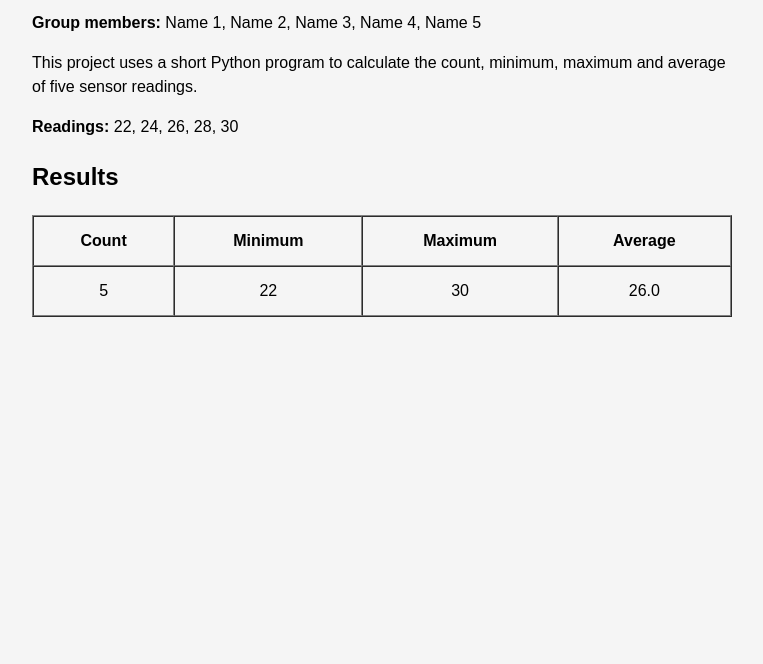
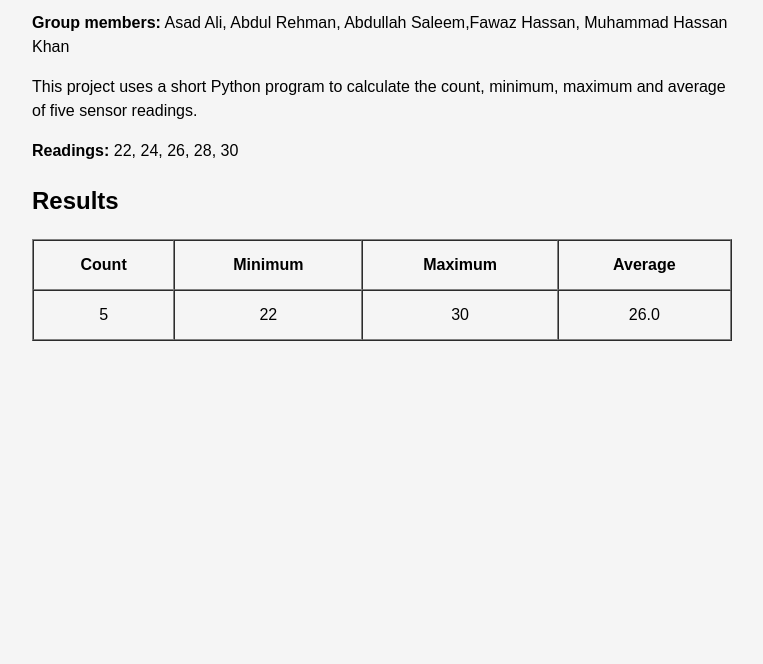
Before and after one commit to colon26/aict-cloud-assignment-2, a plain HTML site: page index.html in a window 1280 px wide. Shown: the part 136-800 px from the top of the page, without its empty margins (258-1021 px from the left). Drawn offline with Linux system fonts and the light colour scheme.

Commit message:
Update index.html

```diff
--- a/index.html
+++ b/index.html
@@ -18,7 +18,7 @@
 <body>
   <h1>AICT Cloud Assignment 2: Average Sensor Readings</h1>
 
-  <p><b>Group members:</b> Name 1, Name 2, Name 3, Name 4, Name 5</p>
+  <p><b>Group members:</b> Asad Ali, Abdul Rehman, Abdullah Saleem,Fawaz Hassan, Muhammad Hassan Khan</p>
 
   <p>This project uses a short Python program to calculate the count, minimum, maximum and average of five sensor readings.</p>
 
```
